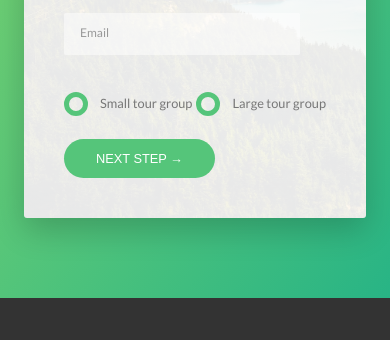
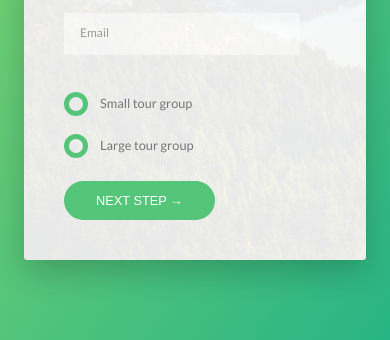
Before and after one commit to RichardVerbraak/Natours-Project, a website: page index.html in a window 390 px wide. Shown: the part 6315-6655 px from the top of the page. Drawn offline with Linux system fonts and the light colour scheme.

Commit message:
Changed the booking form radio group to column for mobile screens

```diff
--- a/sass/components/_form.scss
+++ b/sass/components/_form.scss
@@ -111,6 +111,7 @@
     width: 85%;
 
     @include respond(500bp) {
-        width: 100%;
+        flex-direction: column;
+        height: 8rem;
     }
 }
```
Also changed, not shown: css/styles.css.
